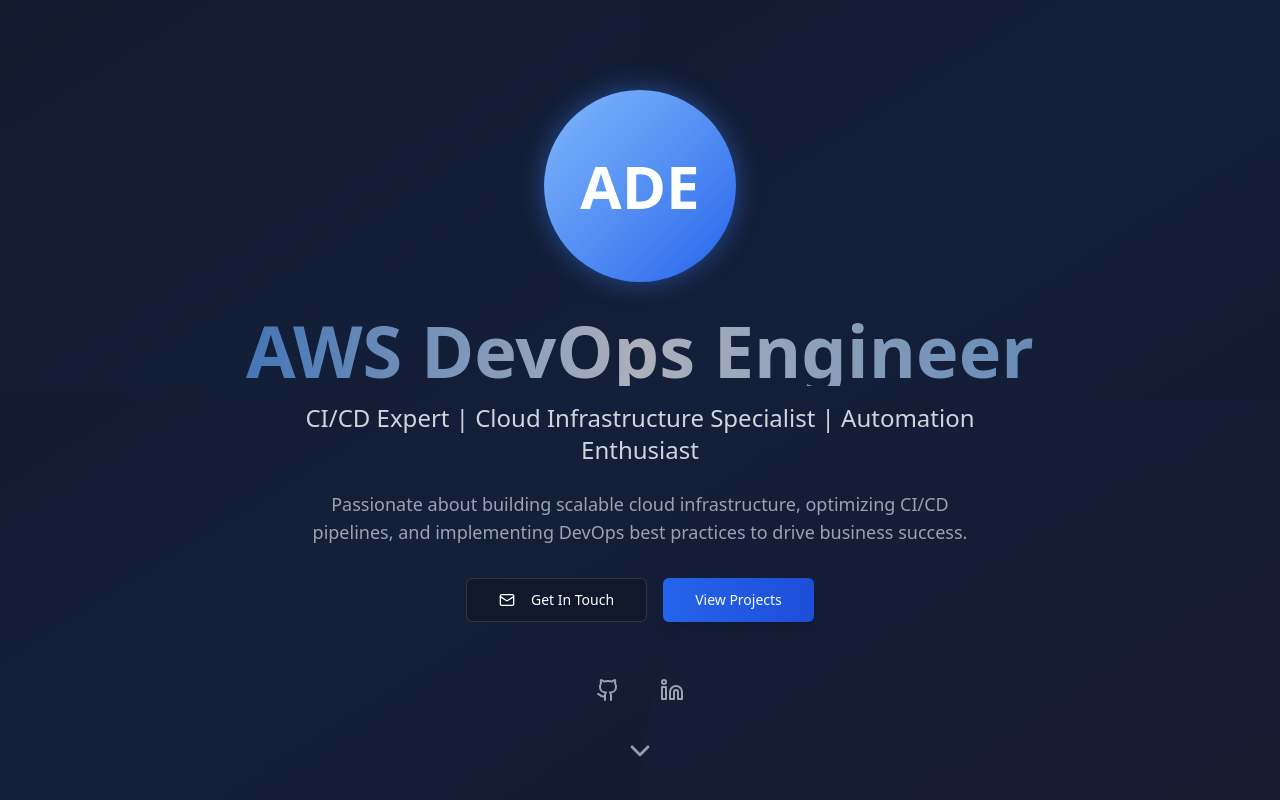
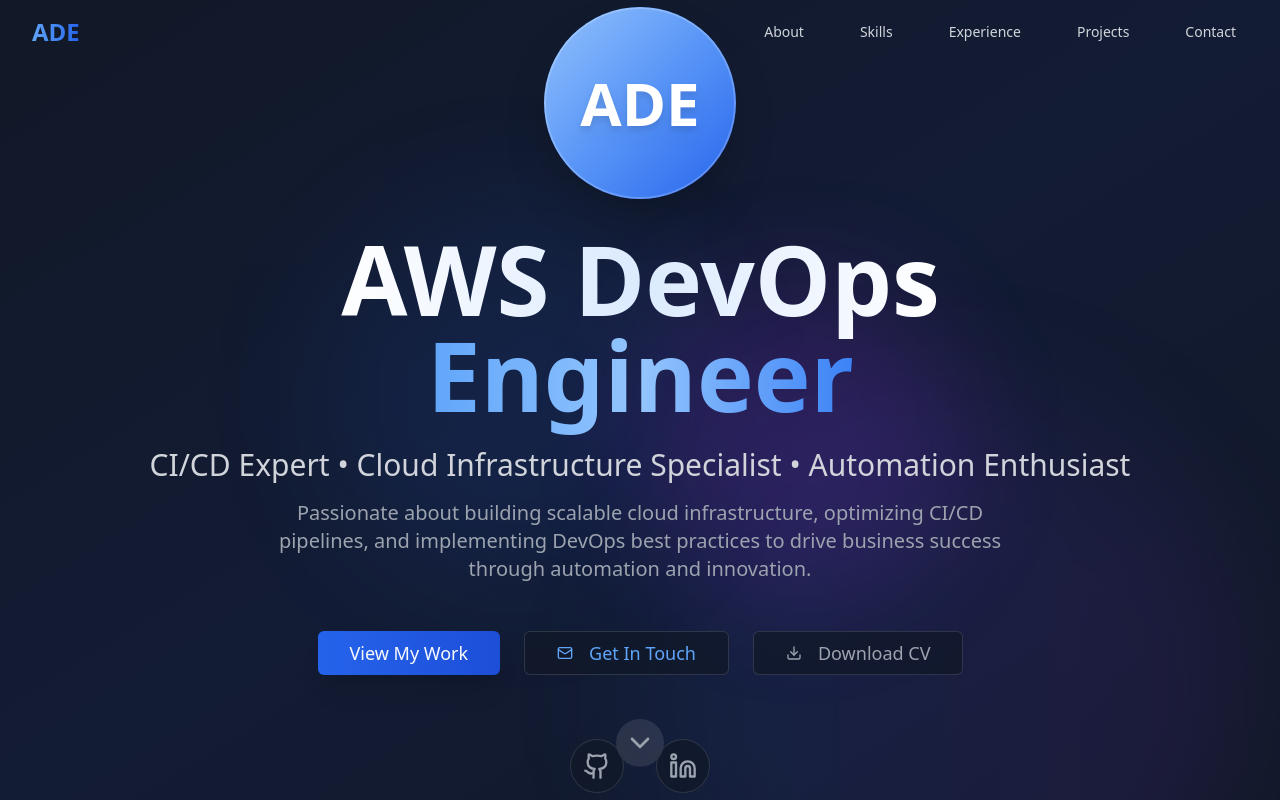
Before and after one commit to naganjaneyuluG/naganjaneyulu-portifolio, a React (Vite) app: page / in a window 1280 px wide. Shown: the top 800 px of the page. Built offline with nearby package versions, Linux system fonts and the light colour scheme.

Commit message:
Refine design based on inspiration
Improve the website's design and layout based on the provided inspiration link.

```diff
--- a/src/components/Hero.tsx
+++ b/src/components/Hero.tsx
@@ -1,5 +1,5 @@
 
-import { Github, Linkedin, Mail, ChevronDown } from "lucide-react";
+import { Github, Linkedin, Mail, ChevronDown, Download } from "lucide-react";
 import { Button } from "@/components/ui/button";
 import { useEffect, useState } from "react";
 
@@ -16,43 +16,61 @@ const Hero = () => {
   };
 
   return (
-    <section className="min-h-screen flex flex-col justify-center items-center relative bg-gradient-to-br from-gray-900 via-blue-900/20 to-gray-900 px-4 overflow-hidden">
+    <section id="hero" className="min-h-screen flex flex-col justify-center items-center relative bg-gradient-to-br from-gray-900 via-blue-950/30 to-gray-900 px-4 overflow-hidden">
       {/* Animated background elements */}
       <div className="absolute inset-0 overflow-hidden">
-        <div className="absolute -top-1/2 -left-1/2 w-full h-full bg-gradient-to-br from-blue-500/10 to-transparent rounded-full animate-float" />
-        <div className="absolute -bottom-1/2 -right-1/2 w-full h-full bg-gradient-to-tl from-purple-500/10 to-transparent rounded-full animate-float" style={{ animationDelay: '1s' }} />
+        <div className="absolute top-1/4 left-1/4 w-96 h-96 bg-blue-600/20 rounded-full blur-3xl animate-pulse" />
+        <div className="absolute bottom-1/4 right-1/4 w-80 h-80 bg-purple-600/20 rounded-full blur-3xl animate-pulse" style={{ animationDelay: '1s' }} />
+        <div className="absolute top-1/2 left-1/2 transform -translate-x-1/2 -translate-y-1/2 w-[600px] h-[600px] bg-gradient-to-r from-blue-600/10 to-purple-600/10 rounded-full blur-3xl animate-float" />
       </div>
 
-      <div className={`text-center relative z-10 transition-all duration-1000 ${isVisible ? 'animate-fade-in-up' : 'opacity-0'}`}>
+      <div className={`text-center relative z-10 max-w-5xl mx-auto transition-all duration-1000 ${isVisible ? 'animate-fade-in-up' : 'opacity-0'}`}>
         <div className="mb-8">
-          <div className="w-32 h-32 sm:w-40 sm:h-40 md:w-48 md:h-48 mx-auto mb-6 rounded-full bg-gradient-to-br from-blue-400 to-blue-600 flex items-center justify-center text-3xl sm:text-4xl md:text-6xl font-bold shadow-2xl animate-glow relative overflow-hidden">
-            <div className="absolute inset-0 bg-gradient-to-br from-white/20 to-transparent rounded-full" />
-            <span className="relative z-10">ADE</span>
+          <div className="w-32 h-32 sm:w-40 sm:h-40 md:w-48 md:h-48 mx-auto mb-8 rounded-full bg-gradient-to-br from-blue-400 via-blue-500 to-blue-600 flex items-center justify-center text-3xl sm:text-4xl md:text-6xl font-bold shadow-2xl relative overflow-hidden group">
+            <div className="absolute inset-0 bg-gradient-to-br from-white/30 to-transparent rounded-full group-hover:from-white/40 transition-all duration-300" />
+            <div className="absolute inset-0 rounded-full border-2 border-white/20 group-hover:border-white/40 transition-all duration-300" />
+            <span className="relative z-10 text-white drop-shadow-lg">ADE</span>
           </div>
         </div>
 
-        <h1 className="text-3xl sm:text-5xl md:text-6xl lg:text-7xl font-bold mb-4 bg-gradient-to-r from-blue-400 via-white to-blue-300 bg-clip-text text-transparent animate-pulse-slow">
-          AWS DevOps Engineer
-        </h1>
+        <div className={`transition-all duration-1000 delay-200 ${isVisible ? 'animate-scale-in' : 'opacity-0'}`}>
+          <h1 className="text-4xl sm:text-6xl md:text-7xl lg:text-8xl font-bold mb-6 leading-tight">
+            <span className="bg-gradient-to-r from-white via-blue-100 to-white bg-clip-text text-transparent">
+              AWS DevOps
+            </span>
+            <br />
+            <span className="bg-gradient-to-r from-blue-400 via-blue-300 to-blue-500 bg-clip-text text-transparent">
+              Engineer
+            </span>
+          </h1>
+        </div>
 
-        <div className={`transition-all duration-1000 delay-300 ${isVisible ? 'animate-slide-in-left' : 'opacity-0'}`}>
-          <p className="text-lg sm:text-xl md:text-2xl text-gray-300 mb-6 max-w-3xl mx-auto">
-            CI/CD Expert | Cloud Infrastructure Specialist | Automation Enthusiast
+        <div className={`transition-all duration-1000 delay-400 ${isVisible ? 'animate-slide-in-left' : 'opacity-0'}`}>
+          <p className="text-xl sm:text-2xl md:text-3xl text-gray-300 mb-4 font-light">
+            CI/CD Expert • Cloud Infrastructure Specialist • Automation Enthusiast
           </p>
         </div>
 
-        <div className={`transition-all duration-1000 delay-500 ${isVisible ? 'animate-slide-in-right' : 'opacity-0'}`}>
-          <p className="text-base sm:text-lg text-gray-400 mb-8 max-w-2xl mx-auto leading-relaxed">
+        <div className={`transition-all duration-1000 delay-600 ${isVisible ? 'animate-slide-in-right' : 'opacity-0'}`}>
+          <p className="text-lg sm:text-xl text-gray-400 mb-12 max-w-3xl mx-auto leading-relaxed">
             Passionate about building scalable cloud infrastructure, optimizing CI/CD pipelines,
-            and implementing DevOps best practices to drive business success.
+            and implementing DevOps best practices to drive business success through automation and innovation.
           </p>
         </div>
 
-        <div className={`flex flex-col sm:flex-row gap-4 justify-center mb-12 transition-all duration-1000 delay-700 ${isVisible ? 'animate-scale-in' : 'opacity-0'}`}>
+        <div className={`flex flex-col sm:flex-row gap-6 justify-center mb-16 transition-all duration-1000 delay-800 ${isVisible ? 'animate-scale-in' : 'opacity-0'}`}>
+          <Button
+            size="lg"
+            className="bg-gradient-to-r from-blue-600 to-blue-700 hover:from-blue-700 hover:to-blue-800 transition-all duration-300 transform hover:scale-105 shadow-xl hover:shadow-blue-500/25 px-8 py-4 text-lg"
+            onClick={() => scrollToSection('projects')}
+          >
+            View My Work
+          </Button>
+
           <Button
             variant="outline"
             size="lg"
-            className="hover:bg-blue-600 hover:border-blue-600 transition-all duration-300 transform hover:scale-105 glass-effect border-blue-400/50 text-white hover:text-white"
+            className="border-blue-400/50 text-blue-400 hover:bg-blue-600 hover:border-blue-600 transition-all duration-300 transform hover:scale-105 glass-effect hover:text-white px-8 py-4 text-lg"
             onClick={() => scrollToSection('contact')}
           >
             <Mail className="mr-2 h-5 w-5" />
@@ -60,39 +78,42 @@ const Hero = () => {
           </Button>
 
           <Button
+            variant="outline"
             size="lg"
-            className="bg-gradient-to-r from-blue-600 to-blue-700 hover:from-blue-700 hover:to-blue-800 transition-all duration-300 transform hover:scale-105 shadow-lg hover:shadow-blue-500/25"
-            onClick={() => scrollToSection('projects')}
+            className="border-gray-400/50 text-gray-400 hover:bg-gray-700 hover:border-gray-600 transition-all duration-300 transform hover:scale-105 glass-effect hover:text-white px-8 py-4 text-lg"
           >
-            View Projects
+            <Download className="mr-2 h-5 w-5" />
+            Download CV
           </Button>
         </div>
 
-        <div className={`flex gap-6 justify-center transition-all duration-1000 delay-900 ${isVisible ? 'animate-fade-in' : 'opacity-0'}`}>
+        <div className={`flex gap-8 justify-center transition-all duration-1000 delay-1000 ${isVisible ? 'animate-fade-in' : 'opacity-0'}`}>
           <a
             href="https://github.com"
-            className="text-gray-400 hover:text-white transition-all duration-300 hover:scale-125 transform p-2 rounded-full hover:bg-white/10"
+            className="text-gray-400 hover:text-white transition-all duration-300 hover:scale-125 transform p-3 rounded-full hover:bg-white/10 glass-effect"
             target="_blank"
             rel="noopener noreferrer"
           >
-            <Github size={24} />
+            <Github size={28} />
           </a>
           <a
             href="https://linkedin.com"
-            className="text-gray-400 hover:text-white transition-all duration-300 hover:scale-125 transform p-2 rounded-full hover:bg-white/10"
+            className="text-gray-400 hover:text-white transition-all duration-300 hover:scale-125 transform p-3 rounded-full hover:bg-white/10 glass-effect"
             target="_blank"
             rel="noopener noreferrer"
           >
-            <Linkedin size={24} />
+            <Linkedin size={28} />
           </a>
         </div>
       </div>
 
       <div
-        className="absolute bottom-8 cursor-pointer animate-bounce-gentle z-10"
+        className="absolute bottom-8 cursor-pointer animate-bounce-gentle z-10 group"
         onClick={() => scrollToSection('about')}
       >
-        <ChevronDown size={32} className="text-gray-400 hover:text-white transition-colors duration-300" />
+        <div className="p-2 rounded-full bg-white/10 backdrop-blur-sm group-hover:bg-white/20 transition-all duration-300">
+          <ChevronDown size={32} className="text-gray-400 group-hover:text-white transition-colors duration-300" />
+        </div>
       </div>
     </section>
   );
--- /dev/null
+++ b/src/components/Navigation.tsx
@@ -0,0 +1,98 @@
+
+import { useState, useEffect } from "react";
+import { Menu, X } from "lucide-react";
+import { Button } from "@/components/ui/button";
+
+const Navigation = () => {
+  const [isMenuOpen, setIsMenuOpen] = useState(false);
+  const [isScrolled, setIsScrolled] = useState(false);
+
+  useEffect(() => {
+    const handleScroll = () => {
+      setIsScrolled(window.scrollY > 50);
+    };
+
+    window.addEventListener('scroll', handleScroll);
+    return () => window.removeEventListener('scroll', handleScroll);
+  }, []);
+
+  const scrollToSection = (sectionId: string) => {
+    const element = document.getElementById(sectionId);
+    element?.scrollIntoView({ behavior: 'smooth' });
+    setIsMenuOpen(false);
+  };
+
+  const navItems = [
+    { name: 'About', id: 'about' },
+    { name: 'Skills', id: 'skills' },
+    { name: 'Experience', id: 'experience' },
+    { name: 'Projects', id: 'projects' },
+    { name: 'Contact', id: 'contact' }
+  ];
+
+  return (
+    <nav className={`fixed top-0 left-0 right-0 z-50 transition-all duration-300 ${
+      isScrolled ? 'bg-gray-900/95 backdrop-blur-md border-b border-gray-800' : 'bg-transparent'
+    }`}>
+      <div className="max-w-7xl mx-auto px-4 sm:px-6 lg:px-8">
+        <div className="flex items-center justify-between h-16">
+          <div className="flex-shrink-0">
+            <button
+              onClick={() => scrollToSection('hero')}
+              className="text-2xl font-bold bg-gradient-to-r from-blue-400 to-blue-600 bg-clip-text text-transparent hover:from-blue-300 hover:to-blue-500 transition-all duration-300"
+            >
+              ADE
+            </button>
+          </div>
+
+          {/* Desktop Navigation */}
+          <div className="hidden md:block">
+            <div className="ml-10 flex items-baseline space-x-8">
+              {navItems.map((item) => (
+                <button
+                  key={item.id}
+                  onClick={() => scrollToSection(item.id)}
+                  className="text-gray-300 hover:text-white px-3 py-2 text-sm font-medium transition-all duration-300 relative group"
+                >
+                  {item.name}
+                  <span className="absolute inset-x-0 bottom-0 h-0.5 bg-gradient-to-r from-blue-400 to-blue-600 transform scale-x-0 group-hover:scale-x-100 transition-transform duration-300"></span>
+                </button>
+              ))}
+            </div>
+          </div>
+
+          {/* Mobile menu button */}
+          <div className="md:hidden">
+            <Button
+              variant="ghost"
+              size="sm"
+              onClick={() => setIsMenuOpen(!isMenuOpen)}
+              className="text-gray-300 hover:text-white"
+            >
+              {isMenuOpen ? <X size={24} /> : <Menu size={24} />}
+            </Button>
+          </div>
+        </div>
+      </div>
+
+      {/* Mobile Navigation */}
+      <div className={`md:hidden transition-all duration-300 ${
+        isMenuOpen ? 'max-h-64 opacity-100' : 'max-h-0 opacity-0'
+      } overflow-hidden bg-gray-900/95 backdrop-blur-md border-b border-gray-800`}>
+        <div className="px-2 pt-2 pb-3 space-y-1">
+          {navItems.map((item) => (
+            <button
+              key={item.id}
+              onClick={() => scrollToSection(item.id)}
+              className="text-gray-300 hover:text-white block px-3 py-2 text-base font-medium w-full text-left transition-colors duration-300"
+            >
+              {item.name}
+            </button>
+          ))}
+        </div>
+      </div>
+    </nav>
+  );
+};
+
+export default Navigation;
--- a/src/pages/Index.tsx
+++ b/src/pages/Index.tsx
@@ -1,4 +1,5 @@
 
+import Navigation from "@/components/Navigation";
 import Hero from "@/components/Hero";
 import About from "@/components/About";
 import Skills from "@/components/Skills";
@@ -11,6 +12,7 @@ import Footer from "@/components/Footer";
 const Index = () => {
   return (
     <div className="min-h-screen bg-gray-900 text-white">
+      <Navigation />
       <Hero />
       <About />
       <Skills />
```
